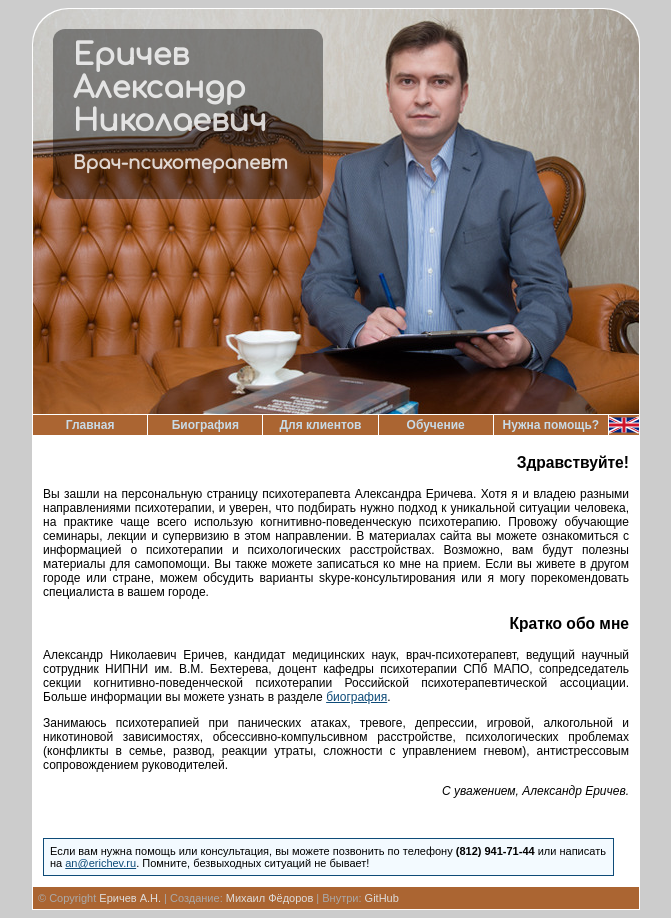
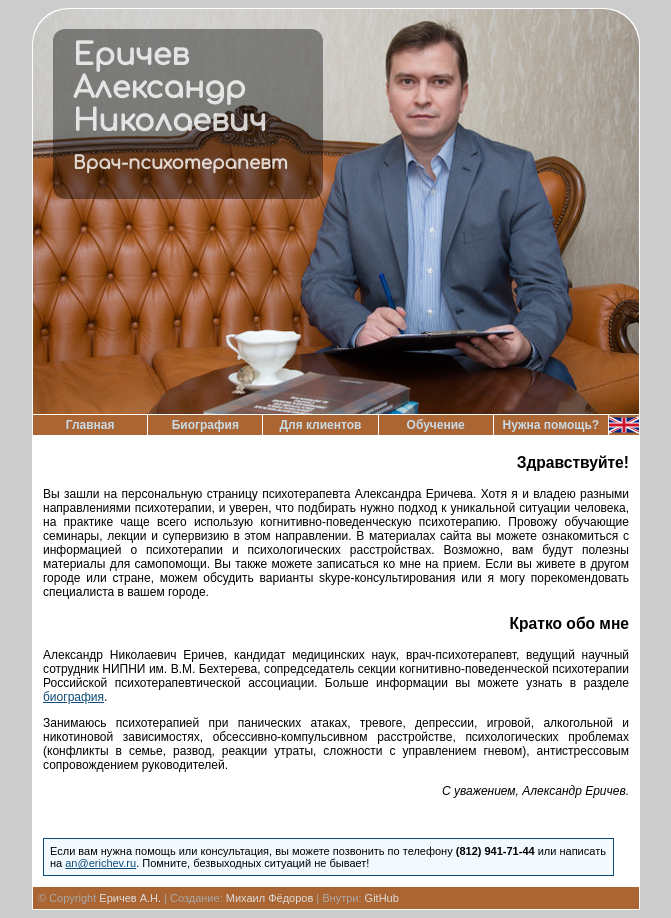
Before and after one commit to i-vanhoe/erichev.ru, a Jekyll site: the page built from _pages/index.html, in a window 1280 px wide. Shown: the whole page, without its empty margins (304-975 px from the left). Built offline with Jekyll 4.4.1, drawn with Linux system fonts in a browser that asks for light colours.

Commit message:
Update index.html

```diff
--- a/_pages/index.html
+++ b/_pages/index.html
@@ -11,7 +11,7 @@ permalink: /
 
 <h3>Кратко обо мне</h3>
 
-<p>Александр Николаевич Еричев, кандидат медицинских наук, врач-психотерапевт, ведущий  научный сотрудник НИПНИ им. В.М. Бехтерева, доцент кафедры психотерапии СПб МАПО, сопредседатель секции когнитивно-поведенческой психотерапии Российской психотерапевтической ассоциации. Больше информации вы можете узнать в разделе <a href="/bio/">биография</a>.</p>
+<p>Александр Николаевич Еричев, кандидат медицинских наук, врач-психотерапевт, ведущий  научный сотрудник НИПНИ им. В.М. Бехтерева, сопредседатель секции когнитивно-поведенческой психотерапии Российской психотерапевтической ассоциации. Больше информации вы можете узнать в разделе <a href="/bio/">биография</a>.</p>
 
 <p>Занимаюсь психотерапией при панических атаках, тревоге, депрессии, игровой, алкогольной и никотиновой зависимостях, обсессивно-компульсивном расстройстве, психологических проблемах (конфликты в семье, развод, реакции утраты, сложности с управлением гневом), антистрессовым сопровождением руководителей.</p>
 
```
